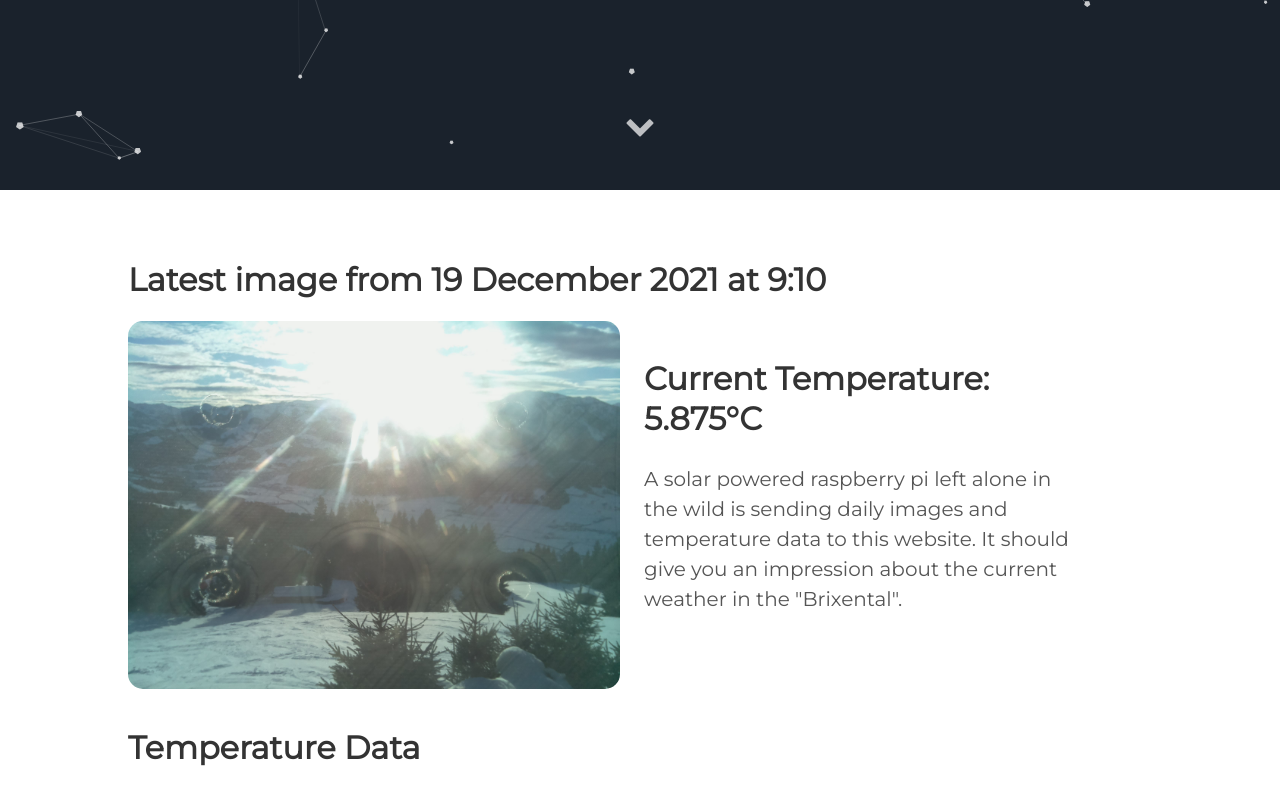
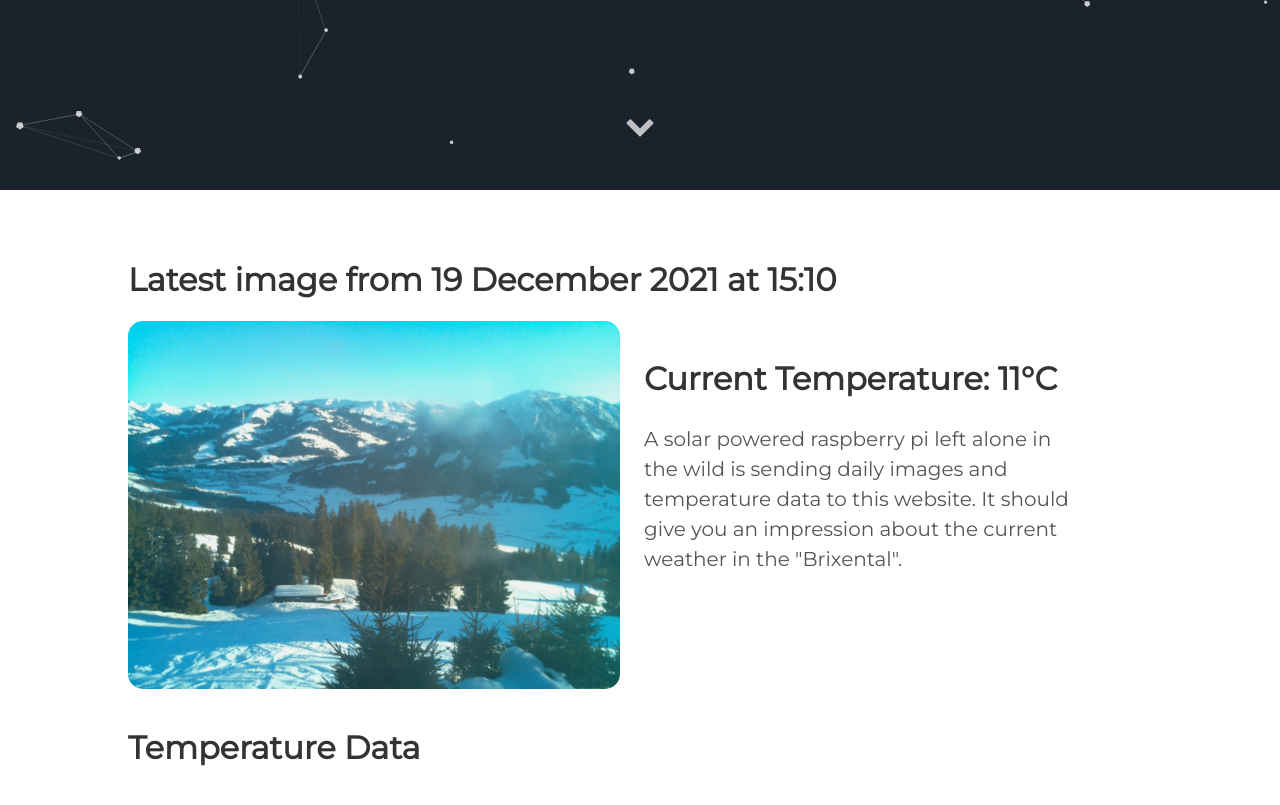
Before and after one commit to vektorious/vektorious.github.io, a Jekyll site: the page built from resources/huette.md, in a window 1280 px wide and 900 px high, scrolled down 710 px. Shown: the top 805 px of the window. Built offline with Jekyll 4.4.1, drawn with Linux system fonts in a browser that asks for light colours.

Commit message:
I'm a bot beep boop

```diff
--- a/resources/huette.md
+++ b/resources/huette.md
@@ -6,13 +6,13 @@ image: '/assets/img/'
 description: 'Live image from the Austrian alps'
 twitter_text: ' '
 ---
-## Latest image from 19 December 2021 at  9:10
+## Latest image from 19 December 2021 at 15:10
 <div class="huette">
   <div class="huette-image">
     <img src="{{ "/assets/img/huette.jpg" | prepend: site.baseurl }}">
   </div>
   <div class="huette-text">
-        <h2>Current Temperature: 5.875°C</h2>
+        <h2>Current Temperature: 11°C</h2>
         <p>A solar powered raspberry pi left alone in the wild is sending daily images and temperature data to this website. It should give you an impression about the current weather in the "Brixental".</p>
 
   </div>
```
Also changed, not shown: rpi-script/2021-12-19_150923.txt (renamed from rpi-script/2021-12-19_090924.txt, +5 -5 lines), rpi-script/huette.md (+2 -2 lines), assets/img/huette.jpg, assets/img/temp_plot.png, rpi-script/temp_plot.png, 1 other file.
